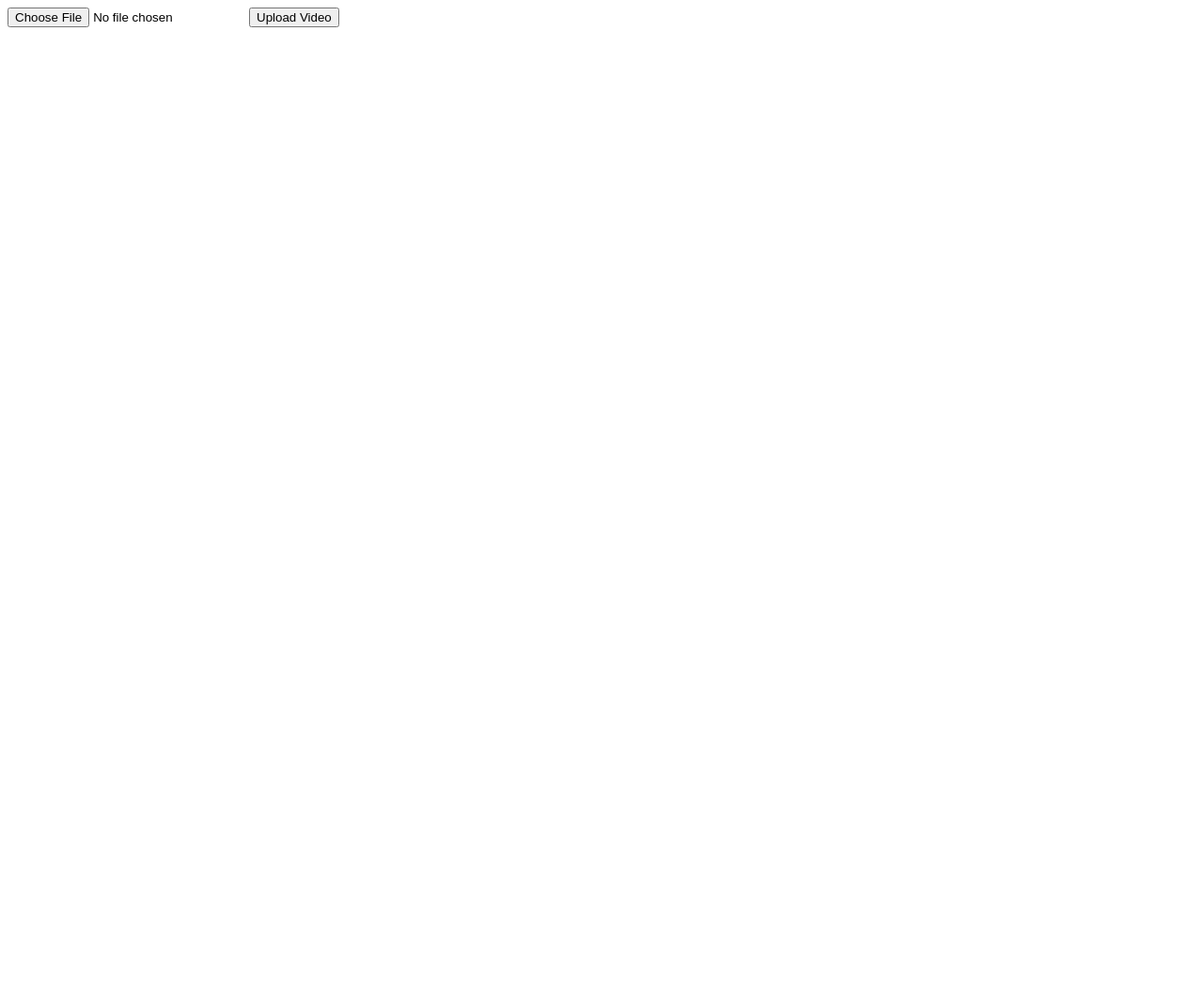
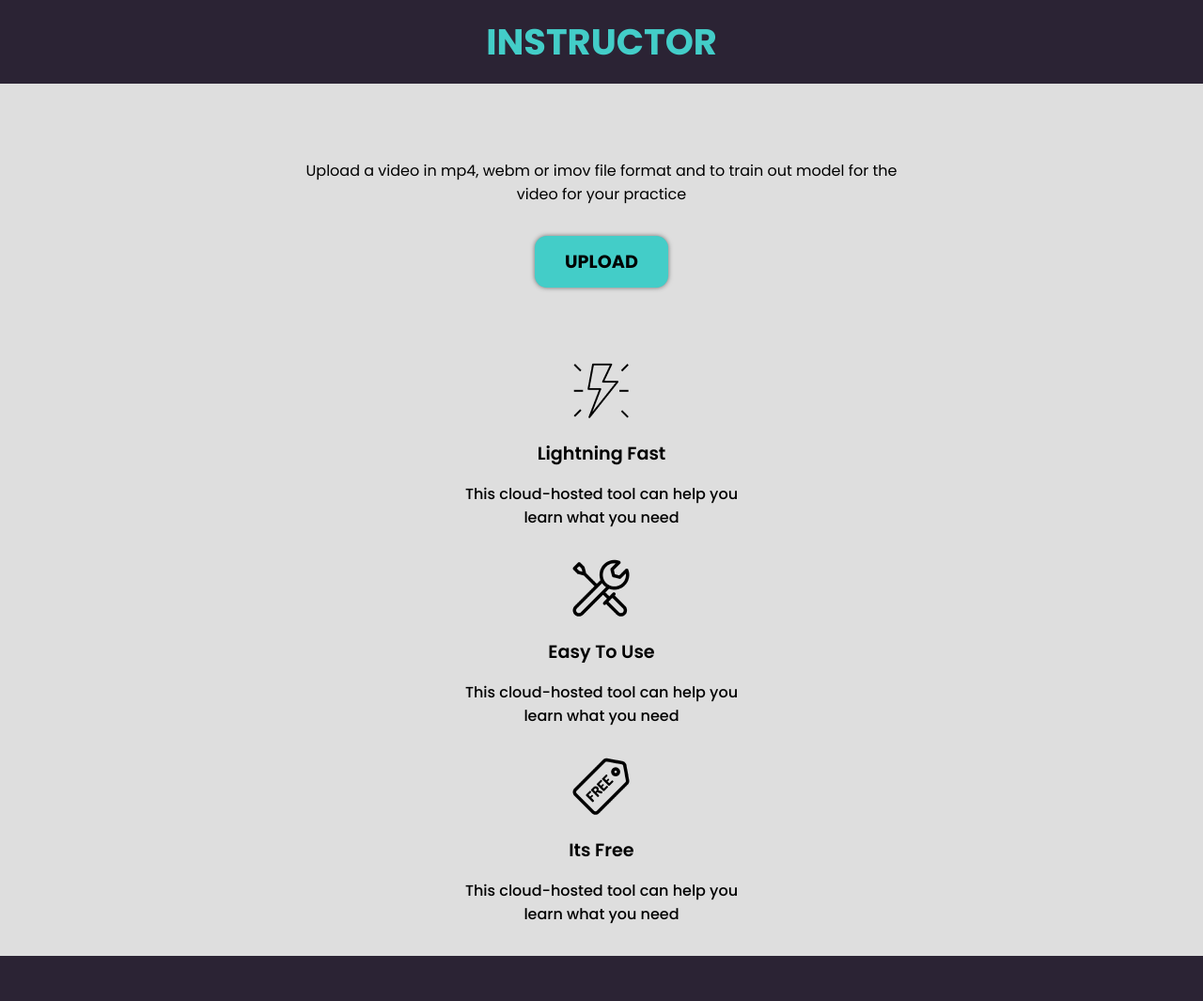
Before and after one commit to dhwanish-3/MoveMentor, a Flask app: page / in a window 1280 px wide. Before the commit the page is almost empty. Shown: the whole page at 94% size. Before the commit the page ends 29 px from the top, so only its background shows below. Run offline with Flask 3, Linux system fonts and the light colour scheme.

Commit message:
Main Page Completed

```diff
--- a/app.py
+++ b/app.py
@@ -164,6 +164,9 @@ def store_video():
 def index():
     return render_template('index.html')
 
+@app.route('/recording')
+def recording():
+    return render_template('recording.html')
 
 @app.route('/upload', methods=['POST'])
 def upload_file():
@@ -182,7 +185,9 @@ def upload_file():
         file_table.append(file_path)
 
         store_video()
-        return jsonify({"message": "File uploaded successfully"}), 200
+        return redirect(url_for('recording'))
+        # return render_template('recording.html')
+        # return jsonify({"message": "File uploaded successfully"}), 200
 
 @app.route('/video')
 def video():
--- /dev/null
+++ b/static/css/style.css
@@ -0,0 +1,163 @@
+/* Import Google font - Poppins */
+@import url("https://fonts.googleapis.com/css2?family=Poppins:wght@200;300;400;500;600;700&display=swap");
+@import url('https://fonts.googleapis.com/css2?family=Poppins:wght@400;500;600&display=swap');
+* {
+    margin: 0;
+    padding: 0;
+    box-sizing: border-box;
+    font-family: "Poppins", sans-serif;
+}
+:root{
+    --grey: #aeaeae;
+    --darkGrey: #6a6a6a;
+    --containerColor: #dedede;
+    --textColor: white;
+    --black: #000000;
+    --headerColor: #2b2334;
+    --mainColor: #43cdc8;
+    --footerColor: #3a3a3a;
+}
+body{
+    background: var(--containerColor);
+    margin-top: 0;
+    display: flex;
+    flex-direction: column;
+    justify-content: center;
+    align-items: center;
+    overflow-x: hidden;
+    transition: all 0.5s ease-out;
+  }
+::-webkit-scrollbar{
+    display: none;
+}
+
+.button{
+    padding: 0.8rem 2rem;
+    display: flex;
+    background: transparent;
+    border: none;
+    border-radius: 0.8rem;
+    font-weight: bold;
+    cursor: pointer;
+    justify-content: center;
+    align-items: center;
+    color: var(--textColor);
+    transition: 300ms all;
+    width: fit-content;
+    box-shadow: 0 0 5px rgba(0, 0, 0, 0.5);
+    /* font-family: 'Varela Round', sans-serif; */
+    text-transform: uppercase;
+}
+.button:hover{
+    transform: scale(1.04);
+}
+
+@media screen and (max-width:700px){
+    body{
+        overflow-x: hidden;
+    }
+}
+
+header {
+    background: var(--headerColor);
+    width: 100%;
+}
+
+.heading {
+    color: var(--mainColor);
+    font-size: 1.2rem;
+    font-weight: 600;
+    text-align: center;
+    margin: 1rem 0;
+    text-transform: uppercase;
+}
+
+.main {
+    display: flex;
+    flex-direction: column;
+    justify-content: center;
+    align-items: center;
+    margin-top: 4rem;
+}
+
+.upload {
+    margin-top: 2rem;
+    display: flex;
+    justify-content: center;
+    align-items: center;
+    background-color: var(--mainColor);
+    color: var(--black);
+    font-weight: bold;
+    font-size: 1.2rem;
+}
+
+#video-select {
+    display: none;
+    appearance: none;
+}
+
+.instruction {
+    margin-top: 1rem;
+    display: flex;
+    justify-content: center;
+    align-items: center;
+    text-align: center;
+    width: 80%;
+}
+
+.features {
+    margin-top: 5rem;
+    display: flex;
+    flex-direction: column;
+    justify-content: center;
+    align-items: center;
+    text-align: center;
+    width: 80%;
+    gap: 2rem;
+}
+
+.specs {
+    display: flex;
+    justify-content: center;
+    flex-direction: column;
+    align-items: center;
+    gap: 1rem;
+}
+
+.image {
+    width: 100%;
+}
+
+.name {
+    font-size: 1.2rem;
+    font-weight: 600;
+    color: var(--black);
+}
+
+.details {
+    font-size: 1rem;
+    font-weight: 500;
+    color: var(--black);
+    width: 70%;
+}
+
+.footer {
+    margin-top: 2rem;
+    background-color: var(--headerColor);
+    height: 3rem;
+    width: 100%;
+}
+
+.buttons {
+    margin-top: 3rem;
+    display: flex;
+    justify-content: center;
+    align-items: center;
+    gap: 2rem;
+    color: var(--black);
+}
+
+.buttons .button {
+    background-color: var(--mainColor);
+    padding: 0.6rem 1rem;
+}
--- /dev/null
+++ b/static/js/script.js
@@ -0,0 +1,70 @@
+const videoInput = document.getElementById('video-select');
+const uploadForm = document.getElementById('upload-form');
+const uploading = document.querySelector('.upload');
+
+videoInput.addEventListener('change', () => {
+    const selectedFile = videoInput.files[0];
+    console.log("inside");
+    if (selectedFile) {
+        console.log("inside if");
+      uploading.textContent = 'Uploading...';
+      uploadForm.submit();
+    }
+    console.log("outside if");
+});
+
+const startButton = document.getElementById('startRecording');
+const stopButton = document.getElementById('stopRecording');
+let mediaRecorder;
+let recordedChunks = [];
+
+startButton.addEventListener('click', async () => {
+    recordedChunks = [];
+    const stream = await navigator.mediaDevices.getUserMedia({ video: true, audio: true });
+    mediaRecorder = new MediaRecorder(stream);
+
+    mediaRecorder.ondataavailable = event => {
+        if (event.data.size > 0) {
+            recordedChunks.push(event.data);
+        }
+    };
+
+    mediaRecorder.onstop = () => {
+        const blob = new Blob(recordedChunks, { type: 'video/webm' });
+        const formData = new FormData();
+        formData.append('video', blob);
+
+        // Send the recorded video to the server using AJAX
+        const xhr = new XMLHttpRequest();
+        xhr.open('POST', '/save_video', true);
+        xhr.onreadystatechange = () => {
+            if (xhr.readyState === 4 && xhr.status === 200) {
+                console.log('Video saved on server');
+            }
+        };
+        xhr.send(formData);
+    };
+
+    mediaRecorder.start();
+    startButton.disabled = true;
+    stopButton.disabled = false;
+});
+
+stopButton.addEventListener('click', () => {
+    mediaRecorder.stop();
+    startButton.disabled = false;
+    stopButton.disabled = true;
+});
+
+const videoPlayer = document.getElementById("videoPlayer");
+const myVideo = document.getElementById("myVideo");
+
+function stopVideo() {
+    videoPlayer.style.display = "none";
+    myVideo.src = null;
+}
+
+function  playVideo(file){
+    myVideo.src = file;
+    videoPlayer.style.display = "block";
+}
--- a/templates/index.html
+++ b/templates/index.html
@@ -2,18 +2,54 @@
 <html>
   <head>
     <meta charset="UTF-8" />
+    <link rel="stylesheet" href="{{ url_for('static', filename='css/style.css') }}" />
     <meta name="viewport" content="width=device-width, initial-scale=1.0" />
-    <title>Upload</title>
+    <title>Instructor</title>
   </head>
-
   <body>
     <!-- <div>
       <img src="{{url_for('video')}}" width="650px" height="750px" />
     </div> -->
-
-    <form action="/upload" method="POST" enctype="multipart/form-data">
-      <input type="file" name="video_file" />
-      <input type="submit" value="Upload Video" />
-    </form>
+    <header>
+      <div class="heading">
+        <h1>Instructor</h1>
+      </div>
+    </header>
+    <section class="main">
+      <div class="instruction">
+        <span>Upload a video  in mp4, webm or imov file format and to train out model for the video for your practice </span>
+      </div>
+      <div class="upload-button">
+        <form id="upload-form" action="/upload" method="POST" enctype="multipart/form-data">
+          <input id="video-select"  type="file" name="video_file" />
+          <label for="video-select" class="button upload" type="submit">Upload</label>
+        </form>
+      </div>
+    </section>
+    <section class="features">
+      <div class="specs">
+        <div class="image">
+          <img src="{{ url_for('static', filename='images/fast.png') }}" alt="fast">
+        </div>
+        <div class="name">Lightning Fast</div>
+        <span class="details">This cloud-hosted tool can help you learn what you need</span>
+      </div>
+      <div class="specs">
+        <div class="image">
+          <img src="{{ url_for('static', filename='images/easy.png') }}" alt="fast">
+        </div>
+        <div class="name">Easy To Use</div>
+        <span class="details">This cloud-hosted tool can help you learn what you need</span>
+      </div>
+      <div class="specs">
+        <div class="image">
+          <img src="{{ url_for('static', filename='images/free.png') }}" alt="fast">
+        </div>
+        <div class="name">Its Free</div>
+        <span class="details">This cloud-hosted tool can help you learn what you need</span>
+      </div>
+    </section>
+    <section class="footer"></section>
+    <script src="{{ url_for('static', filename='js/script.js') }}"></script>
   </body>
 </html>
```
Also changed, not shown: templates/recording.html (added, +21 -0 lines), static/images/easy.png (added), static/images/fast.png (added), static/images/free.png (added), 1 other file.
